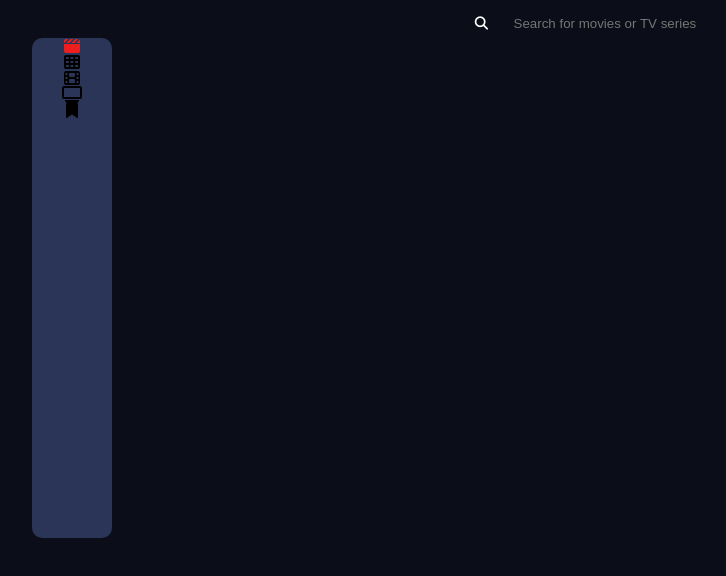
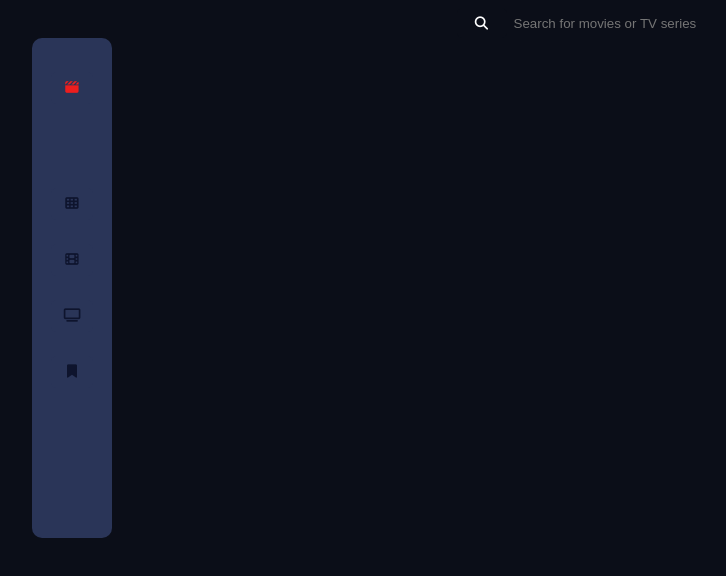
Before and after one commit to Eddieramirez29/Entertainment-Web-App, a plain HTML site: page src/index.html in a window 1280 px wide. Shown: the whole page, without its empty margins (6-732 px from the left). Drawn offline with Linux system fonts and the light colour scheme.

Commit message:
Styles added to side-bar buttons

```diff
--- a/src/index.css
+++ b/src/index.css
@@ -3,10 +3,46 @@
   color: white;
 }
 
-.side-bar > .fa-clapperboard
+.fa-clapperboard, .fa-table-cells, .fa-film, .fa-tv, .fa-bookmark
 {
     color: rgb(237, 30, 30);
+    height: 30px;
+    width: 30px;
+    display: flex;
+    justify-content: center;
+    align-items: center;
 }
+
+.fa-table-cells, .fa-film, .fa-tv, .fa-bookmark
+{
+    color: #0e142d;
+    height: 30px;
+    width: 30px;
+    display: flex;
+    justify-content: center;
+    align-items: center;
+}
+
+#button-movies,
+#button-grid,
+#button-film,
+#button-tv,
+#button-bookmark
+{
+  background-color: #2a3558;
+  border: none;
+  border-radius: 5px;
+}
+
+#button-movies:hover,
+#button-grid:hover,
+#button-film:hover,
+#button-tv:hover,
+#button-bookmark:hover
+{
+  background-color: #1c2546;
+}
+
 
 #search-bar
 {
@@ -72,3 +108,22 @@ body
     margin-left: 30px;
     height: 500px;
 }
+
+.side-bar > .container-1
+{
+  height: 100px;
+  display: flex;
+  justify-content: center;
+  align-items: center;
+}
+
+.side-bar > .container-2
+{
+  height: 200px;
+  display: flex;
+  justify-content: center;
+  align-items: center;
+  flex-direction: column;
+  justify-content: space-between;
+  margin-top: 50px;
+}
--- a/src/index.html
+++ b/src/index.html
@@ -13,11 +13,21 @@
     </div>
 
     <div class="side-bar">
-        <i class="fa-solid fa-clapperboard"></i>
-        <i class="fa-solid fa-table-cells"></i>
-        <i class="fa-solid fa-film"></i>
-        <i class="fa-solid fa-tv"></i>
-        <i class="fa-solid fa-bookmark"></i>
+
+        <div class="container-1">
+            <button id="button-movies">
+                <i class="fa-solid fa-clapperboard"></i>
+            </button>
+        </div>
+
+        <div class="container-2">
+            <button id="button-grid"><i class="fa-solid fa-table-cells"></i></button>
+            <button id="button-film"><i class="fa-solid fa-film"></i></button>
+            <button id="button-tv"><i class="fa-solid fa-tv"></i></button>
+            <button id="button-bookmark"><i class="fa-solid fa-bookmark"></i></button>
+        </div>
+
+
     </div>
     <div class="content"></div>
 </body>
```
